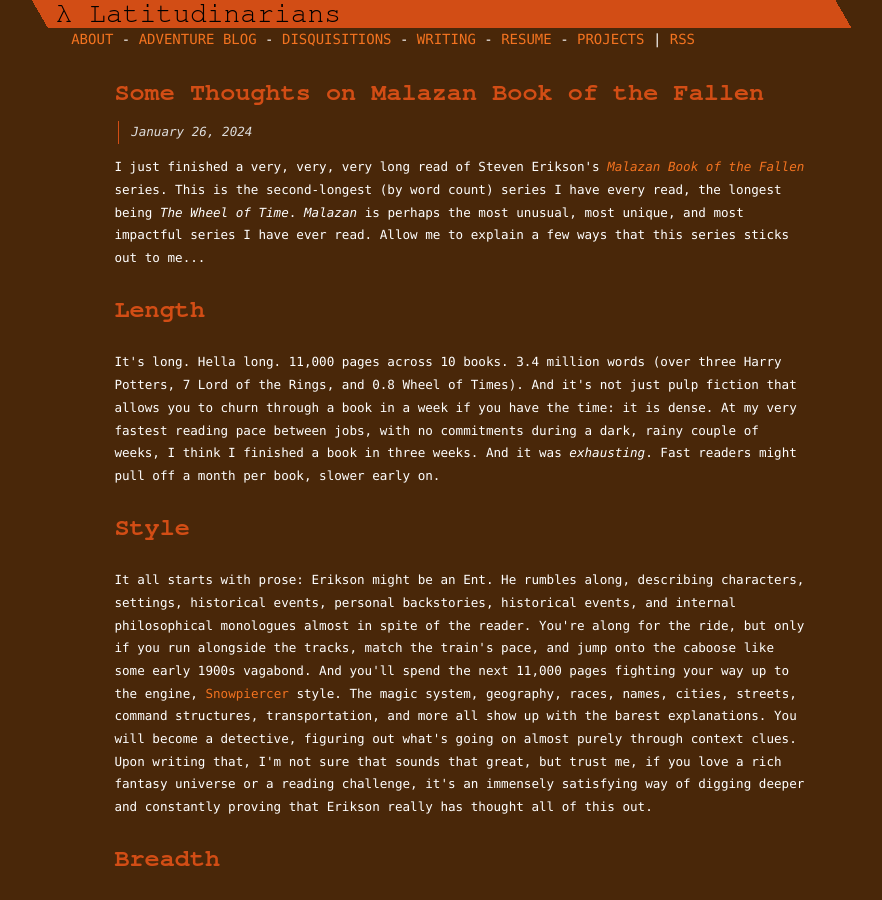
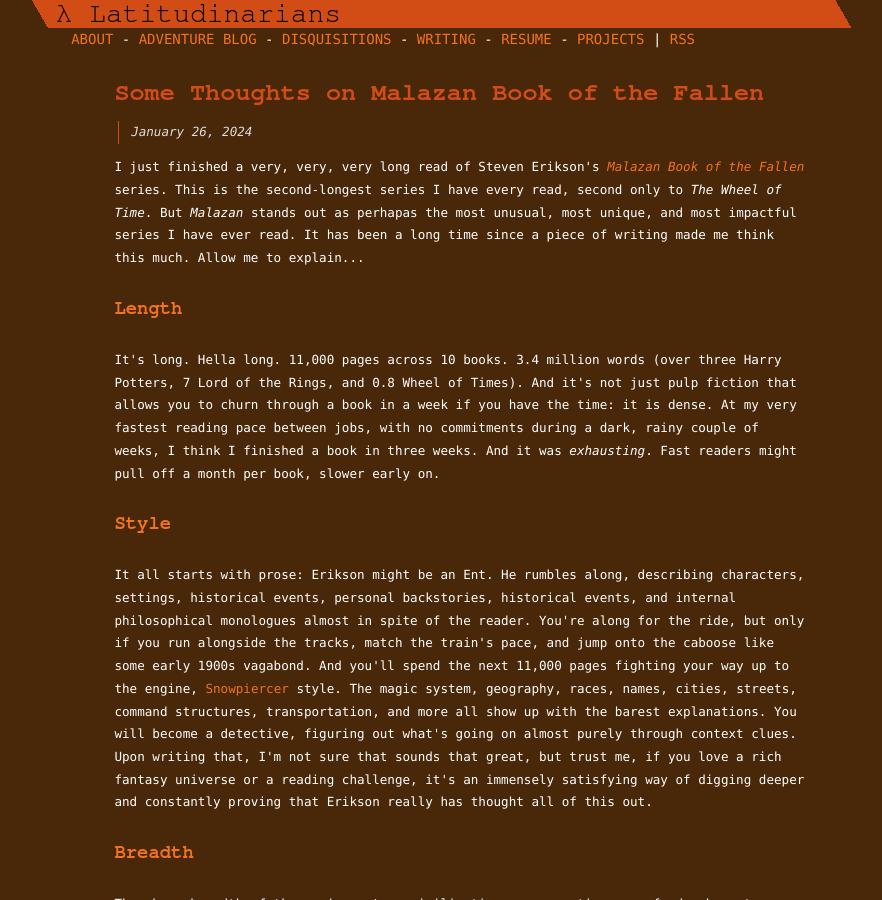
Before and after one commit to nathan-contino/nathan-contino.github.io, a Jekyll site: the page built from _posts/techblog/2024-01-26-malazan.md, in a window 1280 px wide and 900 px high. Shown: the whole window, without its empty margins (180-1062 px from the left). Built offline with Jekyll 4.4.1, drawn with Linux system fonts in a browser that asks for light colours; some of the changed text lies outside the part shown.

Commit message:
malazan update

```diff
--- a/_posts/techblog/2024-01-26-malazan.md
+++ b/_posts/techblog/2024-01-26-malazan.md
@@ -5,23 +5,23 @@
 categories: techblog
 ---
 
-I just finished a very, very, very long read of Steven Erikson's _[Malazan Book of the Fallen](https://en.wikipedia.org/wiki/Malazan_Book_of_the_Fallen)_ series. This is the second-longest (by word count) series I have every read, the longest being _The Wheel of Time_. _Malazan_ is perhaps the most unusual, most unique, and most impactful series I have ever read. Allow me to explain a few ways that this series sticks out to me...
+I just finished a very, very, very long read of Steven Erikson's _[Malazan Book of the Fallen](https://en.wikipedia.org/wiki/Malazan_Book_of_the_Fallen)_ series. This is the second-longest series I have every read, second only to _The Wheel of Time_. But _Malazan_ stands out as perhapas the most unusual, most unique, and most impactful series I have ever read. It has been a long time since a piece of writing made me think this much. Allow me to explain...
 
 <!-- readmore -->
 
-# Length
+## Length
 
 It's long. Hella long. 11,000 pages across 10 books. 3.4 million words (over three Harry Potters, 7 Lord of the Rings, and 0.8 Wheel of Times). And it's not just pulp fiction that allows you to churn through a book in a week if you have the time: it is dense. At my very fastest reading pace between jobs, with no commitments during a dark, rainy couple of weeks, I think I finished a book in three weeks. And it was _exhausting_. Fast readers might pull off a month per book, slower early on.
 
-# Style
+## Style
 
 It all starts with prose: Erikson might be an Ent. He rumbles along, describing characters, settings, historical events, personal backstories, historical events, and internal philosophical monologues almost in spite of the reader. You're along for the ride, but only if you run alongside the tracks, match the train's pace, and jump onto the caboose like some early 1900s vagabond. And you'll spend the next 11,000 pages fighting your way up to the engine, [Snowpiercer](https://en.wikipedia.org/wiki/Snowpiercer) style. The magic system, geography, races, names, cities, streets, command structures, transportation, and more all show up with the barest explanations. You will become a detective, figuring out what's going on almost purely through context clues. Upon writing that, I'm not sure that sounds that great, but trust me, if you love a rich fantasy universe or a reading challenge, it's an immensely satisfying way of digging deeper and constantly proving that Erikson really has thought all of this out.
 
-# Breadth
+## Breadth
 
 The sheer breadth of the magic system, civilizations, races, timespan, food, characters, major events, battles, gods, and realms of this series is genuinely breathtaking. As in you will run out of breath just trying to explain the breadth, let alone listing everything in any of those categories. At the end of each book, you assume that the series can't possibly sprawl any further, or tease another mystery, or expose another layer of complexity... until the next book does. And then the next book does it again. And again. Literally until you reach the final book. The breadth of _Malazan_ makes the Silmarillion look like the Hobbit.
 
-# Execution
+## Execution
 
 I do not trust authors implicitly. This review, and of course the _Malazan_ series itself, promises a lot. Enough that I mistrusted the author, even with the lofty recommendation of a close friend. I've read a lot of broken promises: A Song of Ice and Fire. [The Name of the Wind](https://en.wikipedia.org/wiki/The_Name_of_the_Wind) (and the sequel). So I understand that sometimes authors bite off more than they can chew. The Wheel of Time (which I read partially as a shibboleth of commitment to epic fantasy series) doesn't break promises, but the original author _did_ pass away before he could finish it and a lot of plot threads were severed or lubricated to make a clean ending.
 
@@ -31,7 +31,7 @@
 
 This is the thing that really convinced me that Malazan is something special, something more than just another epic fantasy: I felt like I had just finished _literature_. Something at a higher level of writing than any other fantasy book or series I have ever read. I haven't read all of Infinite Jest, Finnegan's Wake, or Ulysses, but I suspect the feeling is similar.
 
-# Heart
+## Heart
 
 Empathy and compassion are deeply important to the core conflict of _Malazan_. You can tell how much Erikson believes in that core argument because of the sheer number of perspectives presented throughout the series: [according to highly reputable online source JaminJedi, 453 separate POV characters](https://old.reddit.com/r/Malazan/comments/ludjoj/how_many_povs/).
 
@@ -49,7 +49,7 @@
 
 Anyway, there's a huge amount of characters in these books. And they're somehow all unique, thoughtfully explored, and full of rich detail that helps expand the universe even further than you thought possible. You can write the coolest magic scenes and the most epic battles imaginable, but you need an emotional core of characters to grant weight to those scenes.
 
-# Conclusion
+## Conclusion
 
 So if you've made it this far and you love epic fantasy (or just great fiction), give _Malazan Book of the Fallen_ a try. You may wonder what the hell the titles means; you'll figure it out (at least twice, if not three or four times) eventually. I promise that it is a good name for the series, and you'll probably like it too once you understand.
 
```
Also changed, not shown: other parts of _posts/techblog/2024-01-26-malazan.md (+1 -1 lines).
